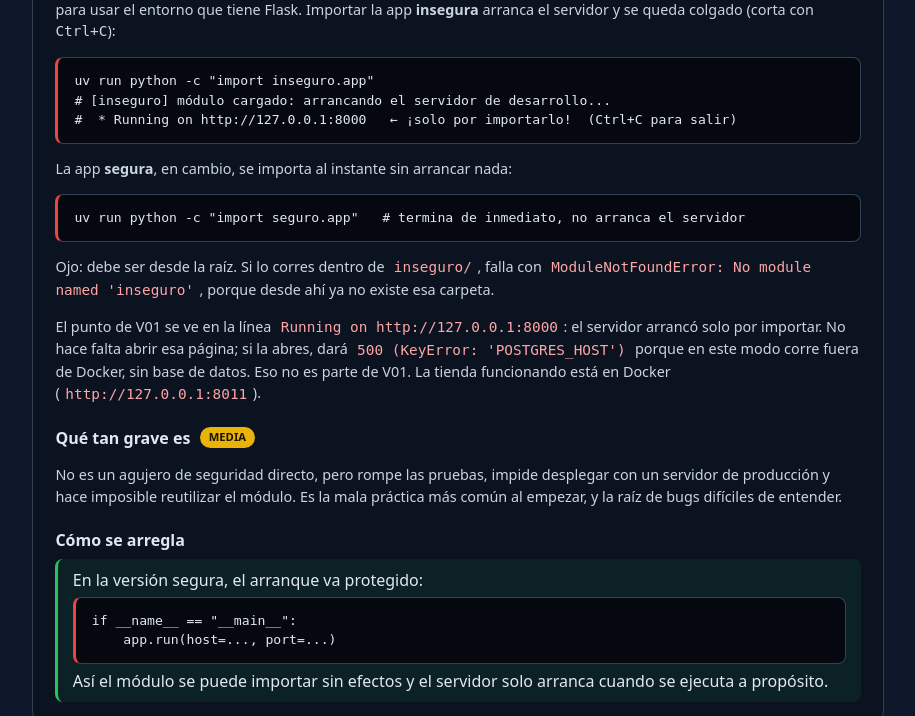
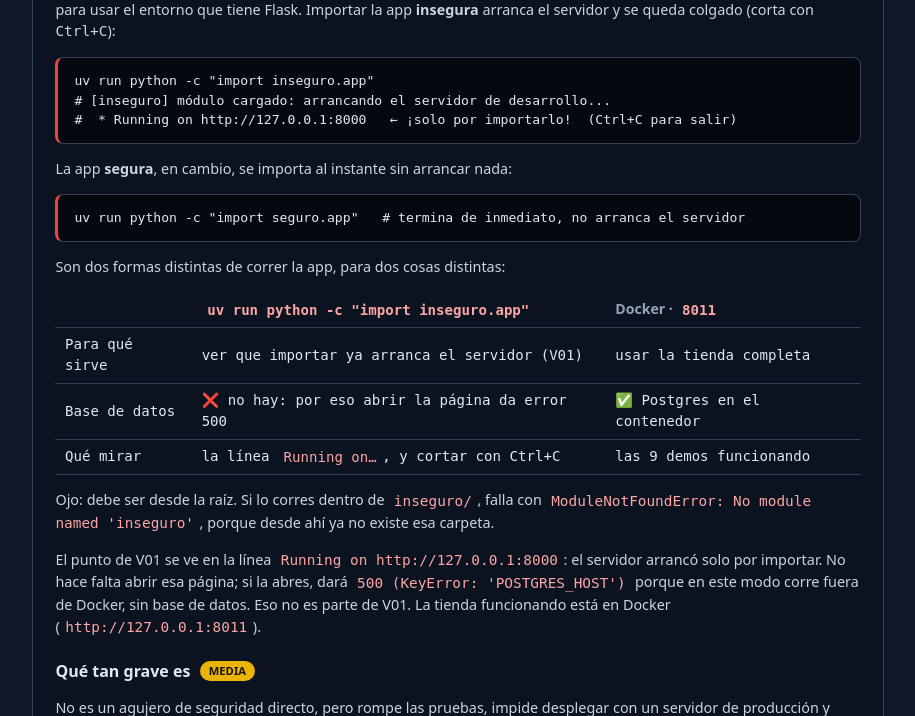
Before and after one commit to JuanMa594/Vulnerabilidades_MalasPracticasFrecuentes, a Flask app: page /v01 in a window 1280 px wide. Shown: the part 872-1588 px from the top of the page, without its empty margins (182-1097 px from the left). Run offline with Flask 3, Linux system fonts and the light colour scheme; some libraries are stand-ins or nearby versions.

Commit message:
Agrega a V01 la tabla comparativa import vs Docker
La página de V01 ahora incluye la tabla que contrasta correr la app con
uv run import (solo para ver que arranca el servidor, sin base de datos, da 500
al abrir la página) frente a Docker en 8011 (tienda completa). Así el alumno sabe
de antemano que verá ese 500 y por qué.

Co-Authored-By: Claude Opus 4.8 <noreply@anthropic.com>

```diff
--- a/inseguro/templates/v01.html
+++ b/inseguro/templates/v01.html
@@ -44,6 +44,35 @@ app.run(host=..., port=...)</pre>{% endraw %}
 #  * Running on http://127.0.0.1:8000   ← ¡solo por importarlo!  (Ctrl+C para salir)</pre>{% endraw %}
   <p>La app <strong>segura</strong>, en cambio, se importa al instante sin arrancar nada:</p>
   {% raw %}<pre class="codigo-bloque">uv run python -c "import seguro.app"   # termina de inmediato, no arranca el servidor</pre>{% endraw %}
+
+  <p>Son dos formas distintas de correr la app, para dos cosas distintas:</p>
+  <table class="tabla">
+    <thead>
+      <tr>
+        <th></th>
+        <th><code>uv run python -c "import inseguro.app"</code></th>
+        <th>Docker · <code>8011</code></th>
+      </tr>
+    </thead>
+    <tbody>
+      <tr>
+        <td>Para qué sirve</td>
+        <td>ver que importar ya arranca el servidor (V01)</td>
+        <td>usar la tienda completa</td>
+      </tr>
+      <tr>
+        <td>Base de datos</td>
+        <td>❌ no hay: por eso abrir la página da error 500</td>
+        <td>✅ Postgres en el contenedor</td>
+      </tr>
+      <tr>
+        <td>Qué mirar</td>
+        <td>la línea <code>Running on…</code>, y cortar con <kbd>Ctrl+C</kbd></td>
+        <td>las 9 demos funcionando</td>
+      </tr>
+    </tbody>
+  </table>
+
   <p class="nota">Ojo: debe ser desde la raíz. Si lo corres dentro de <code>inseguro/</code>, falla
   con <code>ModuleNotFoundError: No module named 'inseguro'</code>, porque desde ahí ya no existe esa
   carpeta.</p>
```
Also changed, not shown: seguro/templates/v01.html (+29 -0 lines).
